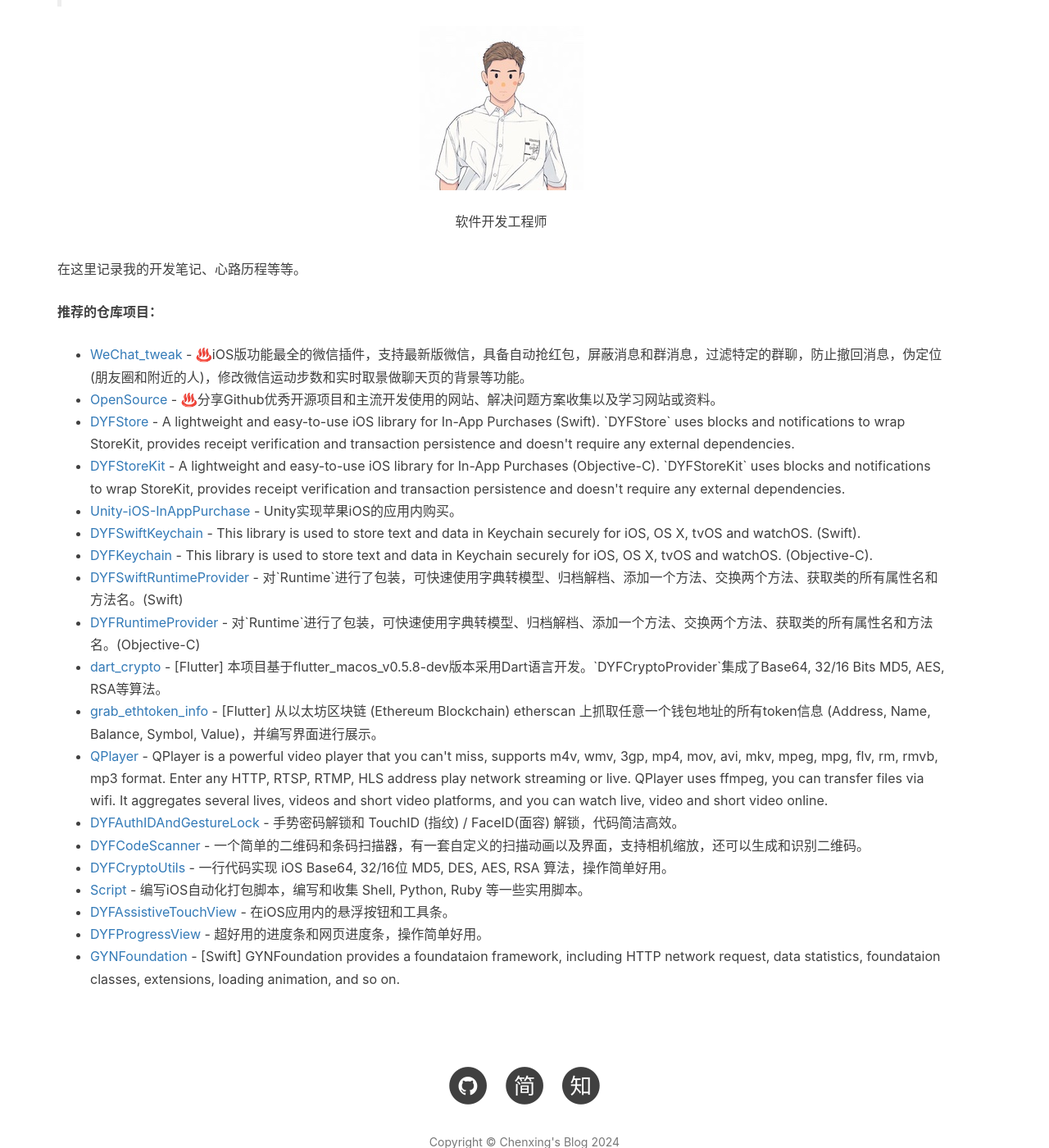
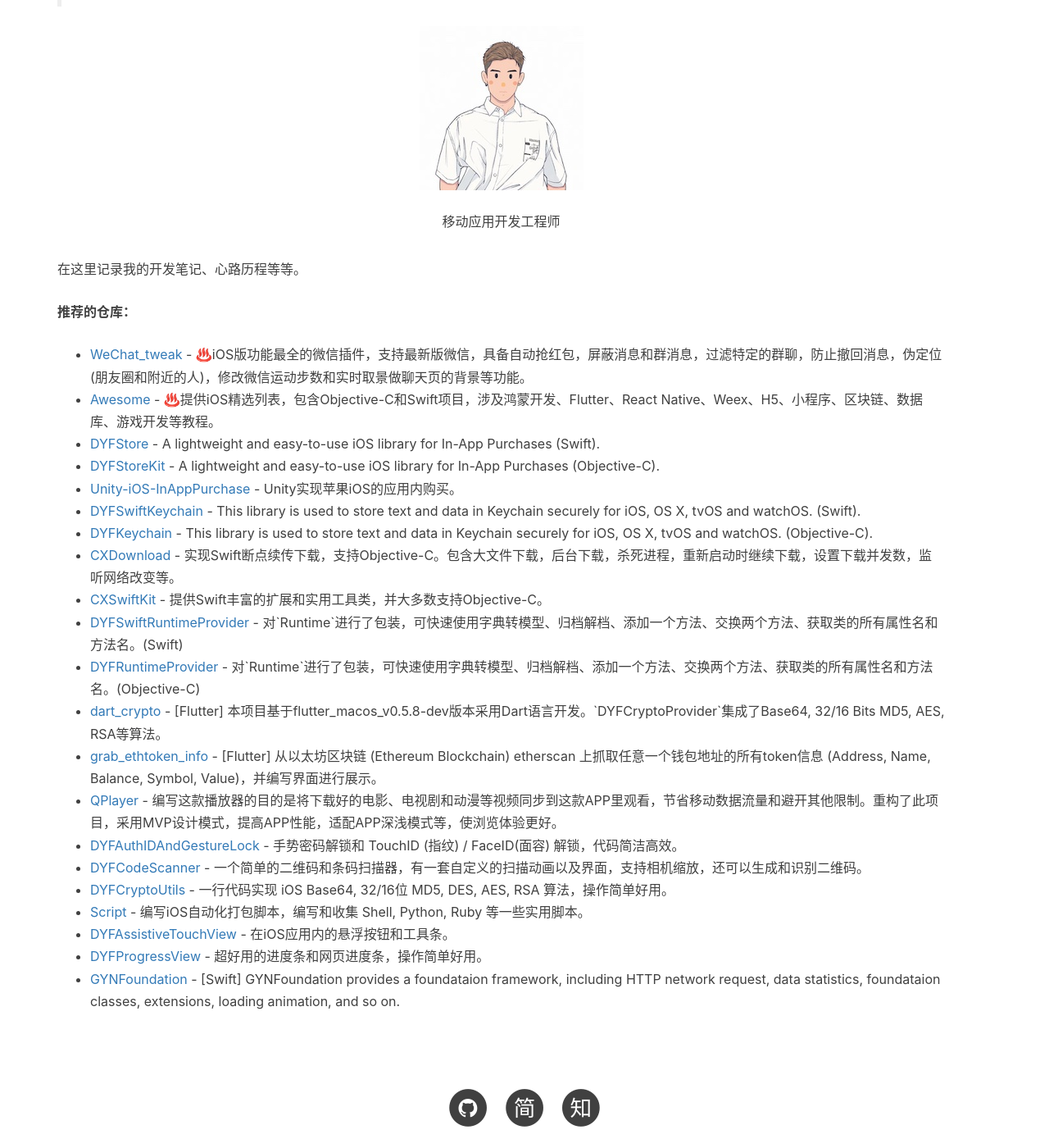
Before and after one commit to itenfay/itenfay.github.io, a Jekyll site: the page built from about.html, in a window 1280 px wide and 1400 px high, scrolled down 488 px. Shown: the whole window at 82% size. Built offline with Jekyll 4.4.1, drawn with Linux system fonts in a browser that asks for light colours; nearby versions of some CDN libraries; comment, search, counter and statistics services are not loaded; grey boxes are pictures that could not be loaded.

Commit message:
update about.html

```diff
--- a/about.html
+++ b/about.html
@@ -24,14 +24,14 @@
 
         <div align="center">
             <img class="aboutme-avatar" src="https://chenxing640.github.io/images/avatar.jpg" alt="avatar" />
-            <div align="center">软件开发工程师</div>
+            <div align="center">移动应用开发工程师</div>
         </div>
 
         <p>
             在这里记录我的开发笔记、心路历程等等。
         </p>
 
-        <h4>推荐的仓库项目：</h4>
+        <h4>推荐的仓库：</h4>
         <p style="text-align:left;">
             <ul>
                 <li>
@@ -39,16 +39,16 @@
                      - ♨️iOS版功能最全的微信插件，支持最新版微信，具备自动抢红包，屏蔽消息和群消息，过滤特定的群聊，防止撤回消息，伪定位 (朋友圈和附近的人)，修改微信运动步数和实时取景做聊天页的背景等功能。
                 </li>
                 <li>
-                    <a href="https://github.com/chenxing640/OpenSource">OpenSource</a>
-                     - ♨️分享Github优秀开源项目和主流开发使用的网站、解决问题方案收集以及学习网站或资料。
+                    <a href="https://github.com/chenxing640/Awesome">Awesome</a>
+                     - ♨️提供iOS精选列表，包含Objective-C和Swift项目，涉及鸿蒙开发、Flutter、React Native、Weex、H5、小程序、区块链、数据库、游戏开发等教程。
                 </li>
                 <li>
                     <a href="https://github.com/chenxing640/DYFStore">DYFStore</a>
-                     - A lightweight and easy-to-use iOS library for In-App Purchases (Swift). `DYFStore` uses blocks and notifications to wrap StoreKit, provides receipt verification and transaction persistence and doesn't require any external dependencies.
+                     - A lightweight and easy-to-use iOS library for In-App Purchases (Swift).
                 </li>
                 <li>
                     <a href="https://github.com/chenxing640/DYFStoreKit">DYFStoreKit</a>
-                     - A lightweight and easy-to-use iOS library for In-App Purchases (Objective-C). `DYFStoreKit` uses blocks and notifications to wrap StoreKit, provides receipt verification and transaction persistence and doesn't require any external dependencies.
+                     - A lightweight and easy-to-use iOS library for In-App Purchases (Objective-C).
                 </li>
                 <li>
                     <a href="https://github.com/chenxing640/Unity-iOS-InAppPurchase">Unity-iOS-InAppPurchase</a>
@@ -61,6 +61,14 @@
                 <li>
                     <a href="https://github.com/chenxing640/DYFKeychain">DYFKeychain</a>
                      - This library is used to store text and data in Keychain securely for iOS, OS X, tvOS and watchOS. (Objective-C).
+                </li>
+                <li>
+                    <a href="https://github.com/chenxing640/CXDownload">CXDownload</a>
+                     - 实现Swift断点续传下载，支持Objective-C。包含大文件下载，后台下载，杀死进程，重新启动时继续下载，设置下载并发数，监听网络改变等。
+                </li>
+                <li>
+                    <a href="https://github.com/chenxing640/CXSwiftKit">CXSwiftKit</a>
+                     - 提供Swift丰富的扩展和实用工具类，并大多数支持Objective-C。
                 </li>
                 <li>
                     <a href="https://github.com/chenxing640/DYFSwiftRuntimeProvider">DYFSwiftRuntimeProvider</a>
@@ -80,7 +88,7 @@
                 </li>
                 <li>
                     <a href="https://github.com/chenxing640/QPlayer">QPlayer</a>
-                     - QPlayer is a powerful video player that you can't miss, supports m4v, wmv, 3gp, mp4, mov, avi, mkv, mpeg, mpg, flv, rm, rmvb, mp3 format. Enter any HTTP, RTSP, RTMP, HLS address play network streaming or live. QPlayer uses ffmpeg, you can transfer files via wifi. It aggregates several lives, videos and short video platforms, and you can watch live, video and short video online.
+                     - 编写这款播放器的目的是将下载好的电影、电视剧和动漫等视频同步到这款APP里观看，节省移动数据流量和避开其他限制。重构了此项目，采用MVP设计模式，提高APP性能，适配APP深浅模式等，使浏览体验更好。
                 </li>
                 <li>
                     <a href="https://github.com/chenxing640/DYFAuthIDAndGestureLock">DYFAuthIDAndGestureLock</a>
@@ -138,16 +146,16 @@
                      - ♨️The most functional WeChat plug-in of iOS, it supports the latest version of WeChat.
                 </li>
                 <li>
-                    <a href="https://github.com/chenxing640/OpenSource">OpenSource</a>
-                     - ♨️Shares GitHub's excellent open source projects and some mainstream development websites, problem-solving solutions collection and learning websites or materials.
+                    <a href="https://github.com/chenxing640/Awesome">Awesome</a>
+                     - ♨️Provides a curated list of awesome iOS, including Objective-C and Swift Projects, covering tutorials on HarmonyOS development, Flutter, React Native, Weex, H5, mini programs, blockchain, databases, game development, and more.
                 </li>
                 <li>
                     <a href="https://github.com/chenxing640/DYFStore">DYFStore</a>
-                     - A lightweight and easy-to-use iOS library for In-App Purchases (Swift). `DYFStore` uses blocks and notifications to wrap StoreKit, provides receipt verification and transaction persistence and doesn't require any external dependencies.
+                     - A lightweight and easy-to-use iOS library for In-App Purchases (Swift).
                 </li>
                 <li>
                     <a href="https://github.com/chenxing640/DYFStoreKit">DYFStoreKit</a>
-                     - A lightweight and easy-to-use iOS library for In-App Purchases (Objective-C). `DYFStoreKit` uses blocks and notifications to wrap StoreKit, provides receipt verification and transaction persistence and doesn't require any external dependencies.
+                     - A lightweight and easy-to-use iOS library for In-App Purchases (Objective-C).
                 </li>
                 <li>
                     <a href="https://github.com/chenxing640/Unity-iOS-InAppPurchase">Unity-iOS-InAppPurchase</a>
@@ -160,6 +168,14 @@
                 <li>
                     <a href="https://github.com/chenxing640/DYFKeychain">DYFKeychain</a>
                      - This library is used to store text and data in Keychain securely for iOS, OS X, tvOS and watchOS. (Objective-C).
+                </li>
+                <li>
+                    <a href="https://github.com/chenxing640/CXDownload">CXDownload</a>
+                     - Realization of breakpoint transmission download with Swift, support Objective-C. Including large file download, background download, killing the process, continuing to download when restarting, setting the number of concurrent downloads, monitoring network changes and so on.
+                </li>
+                <li>
+                    <a href="https://github.com/chenxing640/CXSwiftKit">CXSwiftKit</a>
+                     - Provides the utilities and rich extensions of Swift language, and most of them supported Objective-C.
                 </li>
                 <li>
                     <a href="https://github.com/chenxing640/DYFSwiftRuntimeProvider">DYFSwiftRuntimeProvider</a>
@@ -180,7 +196,7 @@
                 </li>
                 <li>
                     <a href="https://github.com/chenxing640/QPlayer">QPlayer</a>
-                     - QPlayer is a powerful video player that you can't miss, supports m4v, wmv, 3gp, mp4, mov, avi, mkv, mpeg, mpg, flv, rm, rmvb, mp3 format. Enter any HTTP, RTSP, RTMP, HLS address play network streaming or live. QPlayer uses ffmpeg, you can transfer files via wifi. It aggregates several lives, videos and short video platforms, and you can watch live, video and short video online.
+                     - The purpose of writing this player is to synchronize downloaded movies, TV dramas, anime and other videos to this app for viewing, saving mobile data traffic and avoiding other restrictions. This project has been restructured using the MVP design pattern to improve app performance, adapt to light and dark modes of the app, and enhance the browsing experience.
                 </li>
                 <li>
                     <a href="https://github.com/chenxing640/DYFAuthIDAndGestureLock">DYFAuthIDAndGestureLock</a>
```
